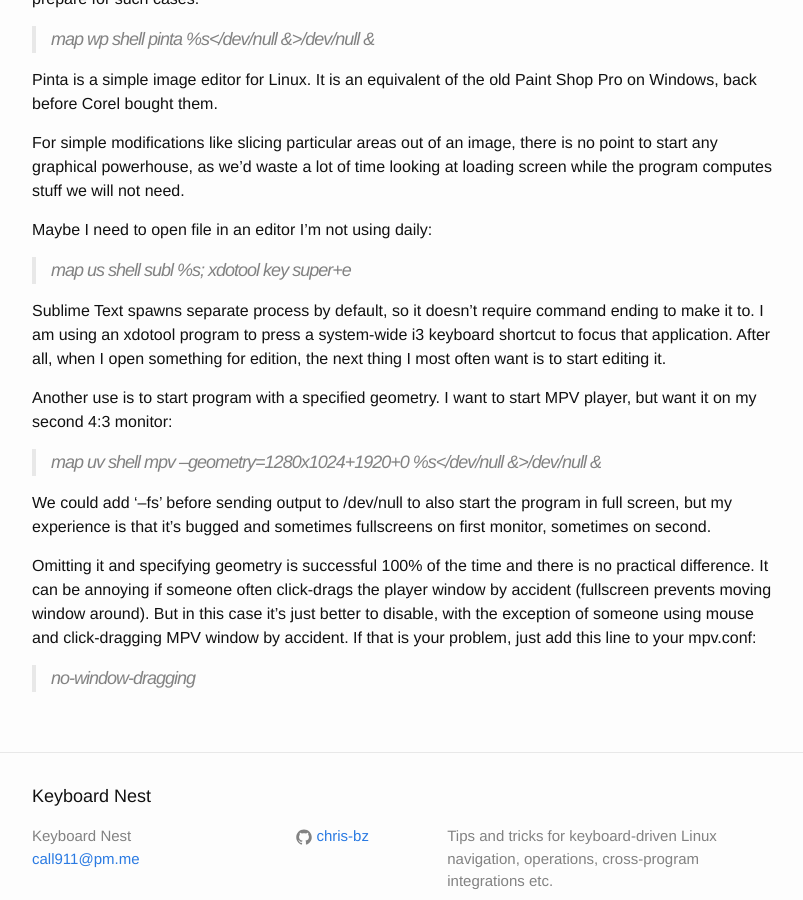
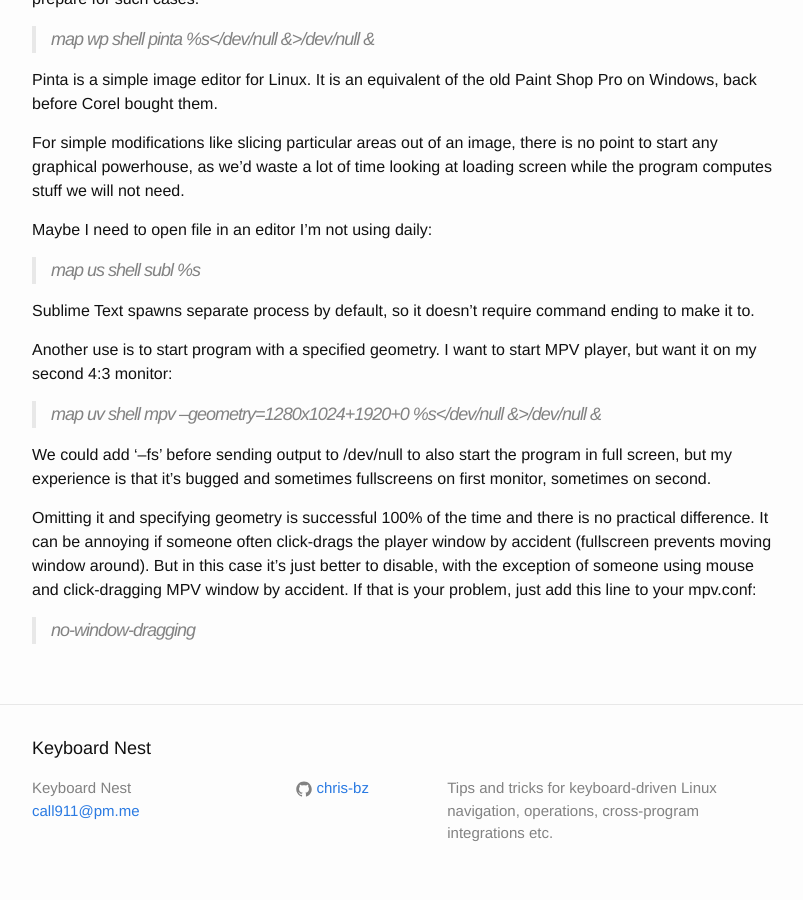
Before and after one commit to chris-bz/chris-bz.github.io, a Jekyll site: the page built from _posts/2020-08-15-ranger-configuration-extras.md, in a window 1280 px wide and 900 px high, scrolled down 3273 px. Shown: the whole window, without its empty margins (238-1041 px from the left). Built offline with Jekyll 4.4.1, drawn with Linux system fonts in a browser that asks for light colours; some of the changed text lies outside the part shown.

Commit message:
minor corrections

```diff
--- a/_posts/2020-08-15-ranger-configuration-extras.md
+++ b/_posts/2020-08-15-ranger-configuration-extras.md
@@ -108,9 +108,9 @@ For simple modifications like slicing particular areas out of an image, there is
 
 Maybe I need to open file in an editor I'm not using daily:
 
-> map us shell subl %s; xdotool key super+e
+> map us shell subl %s
 
-Sublime Text spawns separate process by default, so it doesn't require command ending to make it to. I am using an xdotool program to press a system-wide i3 keyboard shortcut to focus that application. After all, when I open something for edition, the next thing I most often want is to start editing it.
+Sublime Text spawns separate process by default, so it doesn't require command ending to make it to.
 
 Another use is to start program with a specified geometry. I want to start MPV player, but want it on my second 4:3 monitor:
 
```
Also changed, not shown: other parts of _posts/2020-08-15-ranger-configuration-extras.md (+1 -1 lines), _posts/2020-08-02-setting-up-single-navigation-pane-in-ranger.md (+1 -1 lines).
